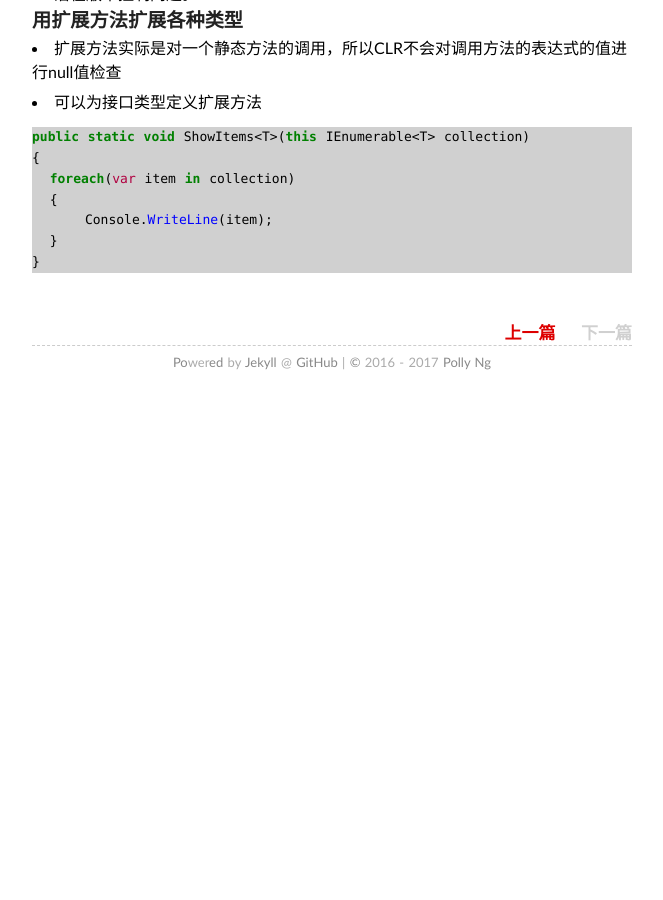
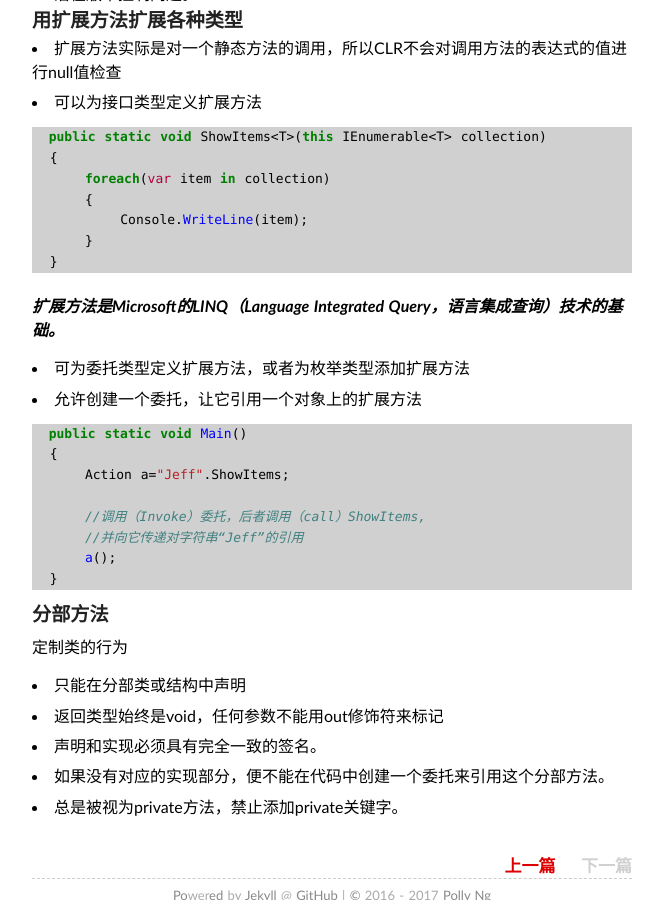
Before and after one commit to Pollyreal/pollyreal.github.io, a Jekyll site: the page built from _posts/2017-04-05-clr-via-csharp-note.md, in a window 1280 px wide and 900 px high, scrolled down 3887 px. Shown: the whole window, without its empty margins (308-971 px from the left). Built offline with Jekyll 4.4.1, drawn with Linux system fonts in a browser that asks for light colours; comment, search, counter and statistics services are not loaded; before the commit the page ends 4292 px from its top, so only the background shows below that.

Commit message:
update the note

````diff
--- a/_posts/2017-04-05-clr-via-csharp-note.md
+++ b/_posts/2017-04-05-clr-via-csharp-note.md
@@ -165,12 +165,34 @@ Int32 index = sb.IndexOf('X');
 ### 用扩展方法扩展各种类型
 - 扩展方法实际是对一个静态方法的调用，所以CLR不会对调用方法的表达式的值进行null值检查
 - 可以为接口类型定义扩展方法
-```csharp
-public static void ShowItems<T>(this IEnumerable<T> collection)
-{
-    foreach(var item in collection)
+    ```csharp
+    public static void ShowItems<T>(this IEnumerable<T> collection)
     {
-        Console.WriteLine(item);
+        foreach(var item in collection)
+        {
+            Console.WriteLine(item);
+        }
     }
-}
-```
+    ```
+
+    ***扩展方法是Microsoft的LINQ（Language Integrated Query，语言集成查询）技术的基础。***
+- 可为委托类型定义扩展方法，或者为枚举类型添加扩展方法
+- 允许创建一个委托，让它引用一个对象上的扩展方法
+    ```csharp
+    public static void Main()
+    {
+        Action a="Jeff".ShowItems;
+
+        //调用（Invoke）委托，后者调用（call）ShowItems,
+        //并向它传递对字符串“Jeff”的引用
+        a();
+    }
+    ```
+### 分部方法
+定制类的行为
+
+- 只能在分部类或结构中声明
+- 返回类型始终是void，任何参数不能用out修饰符来标记
+- 声明和实现必须具有完全一致的签名。
+- 如果没有对应的实现部分，便不能在代码中创建一个委托来引用这个分部方法。
+- 总是被视为private方法，禁止添加private关键字。
````
